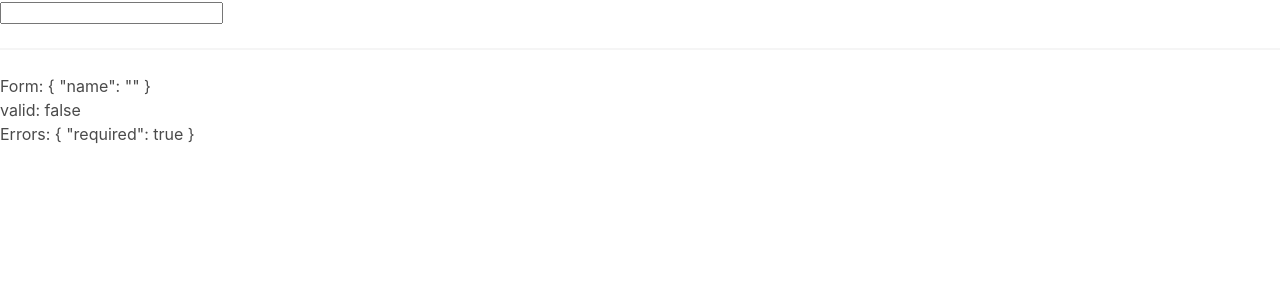
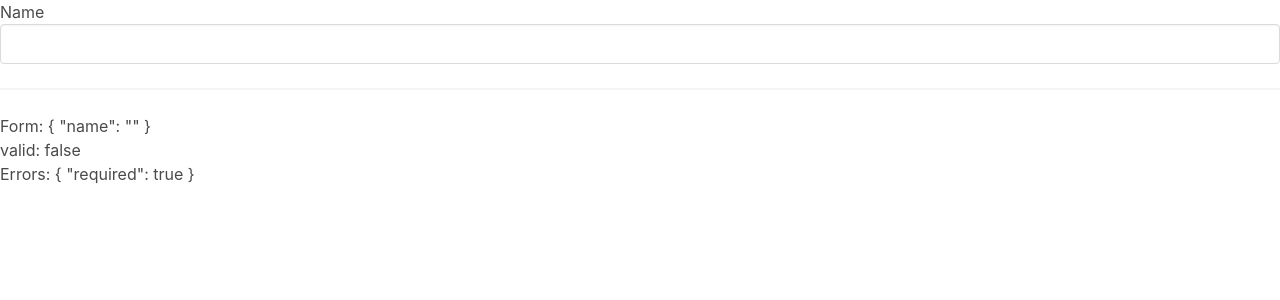
Before and after one commit to elPoeta/angular-reactive-form, an Angular app: page / in a window 1280 px wide. Shown: the top 300 px of the page. Built offline with nearby package versions, Linux system fonts and the light colour scheme.

Commit message:
add validation styles

```diff
--- a/src/app/Components/credit-card-form/credit-card-form.component.html
+++ b/src/app/Components/credit-card-form/credit-card-form.component.html
@@ -1,5 +1,5 @@
 <form [formGroup]='cardForm'>
-    <app-input [control]="cardForm.get('name')"></app-input>
+    <app-input [control]="cardForm.get('name')" label="Name"></app-input>
 </form>
 <hr>
 <div>Form: {{ cardForm.value | json}}</div>
--- a/src/app/Components/input/input.component.html
+++ b/src/app/Components/input/input.component.html
@@ -1,15 +1,20 @@
-<input [formControl]="control">
-<ng-container *ngIf=" control.dirty && control.touched && control.errors">
-    <div *ngIf="control.errors.required">
+<div class="field">
+    <label lass="label">{{label}}</label>
+    <div class="control">
+        <input [formControl]="control" class="input" [ngClass]="{'is-danger': showErrors()}">
+    </div>
+    <ng-container *ngIf="showErrors()">
+        <div class="help is-danger" *ngIf="control.errors.required">
             Value is required
         </div>
-    <div *ngIf="control.errors.minlength">
+        <div class="help is-danger" *ngIf="control.errors.minlength">
             Min value length required {{control.errors.minlength.requiredLength}}
         </div>
-    <div *ngIf="control.errors.maxlength">
+        <div class="help is-danger" *ngIf="control.errors.maxlength">
             Max value length required {{control.errors.maxlength.requiredLength}}
         </div>
-    <div *ngIf="control.errors.pattern">
+        <div class="help is-danger" *ngIf="control.errors.pattern">
             Invalid Format
         </div>
     </ng-container>
+</div>
--- a/src/app/Components/input/input.component.ts
+++ b/src/app/Components/input/input.component.ts
@@ -8,9 +8,14 @@
 })
 export class InputComponent implements OnInit {
   @Input() control: FormControl;
+  @Input() label: string;
   constructor() { }
 
   ngOnInit(): void {
   }
 
+  showErrors() {
+    const { dirty, touched, errors } = this.control;
+    return dirty && touched && errors;
+  }
 }
```
Lines whose indentation alone changed are shown as unchanged.
